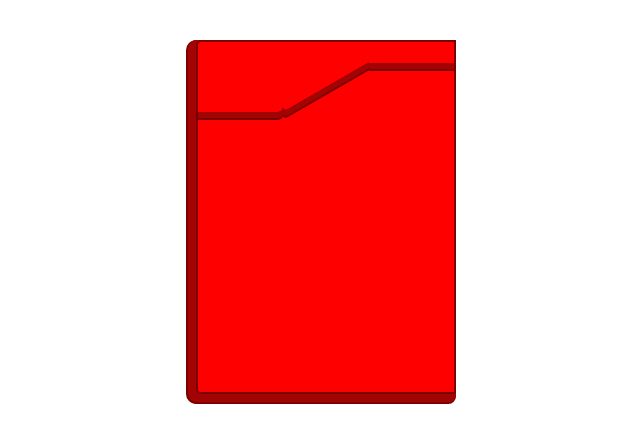
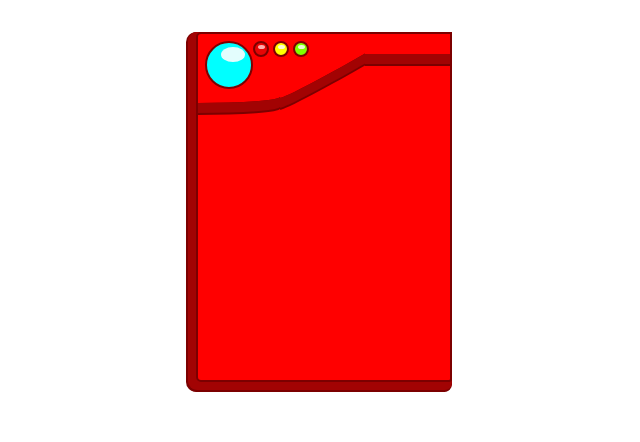
Before and after one commit to LeonardoPinheiroLacerda/MyPokedex, a plain HTML site: page index.html in a window 1280 px wide. Shown: the whole page, without its empty margins (316-956 px from the left). Drawn offline with Linux system fonts and the light colour scheme.

Commit message:
Pokedex top

```diff
--- a/index.html
+++ b/index.html
@@ -14,6 +14,19 @@
           <div class="pokedex-top-col pokedex-top-1"></div>
           <div class="pokedex-top-col pokedex-top-2"></div>
           <div class="pokedex-top-col pokedex-top-3"></div>
+
+          <div class="blue-light">
+            <div class="reflection"></div>
+          </div>
+          <div class="light red">
+            <div class="reflection"></div>
+          </div>
+          <div class="light yellow">
+            <div class="reflection"></div>
+          </div>
+          <div class="light green">
+            <div class="reflection"></div>
+          </div>
         </div>
       </div>
     </main>
--- a/style.css
+++ b/style.css
@@ -2,7 +2,13 @@
   --border-color: rgb(124, 0, 0);
   --case-color: red;
   --case-first-shadow: rgb(162, 3, 3);
-  --case-second-shadow: rgb(124, 0, 0);
+  --case-second-shadow: var(--border-color);
+}
+
+*{
+  margin: 0px;
+  padding: 0px;
+  box-sizing: border-box;
 }
 
 body {
@@ -34,28 +40,91 @@ body {
 }
 
 .pokedex-top-col {
-  width: 33.333%;
   height: 100%;
 }
 
 .pokedex-top-1 {
-  /* background-color: blue; */
-  border-radius: 0px 0px 5px 0px;
+  border-radius: 0px 0px 200px 0px / 0px 0px 15px 0px;
+  width:33%;
 }
 
 .pokedex-top-2 {
-  /* background-color: cyan; */
-  border-radius: 0px 0px 0px 5px;
+  border-radius: 0px 0px 0px 200px / 0px 0px 0px 12px;
   height: 64%;
   transform: skewY(150deg);
   width: 34%;
+  border-left-style: none;
 }
 
 .pokedex-top-3 {
   /* background-color: purple; */
-  height: 30% !important;
+  height: 29% !important;
+  width: 34%;
 }
 
 .pokedex-top-1, .pokedex-top-2, .pokedex-top-3 {
-  box-shadow: 0px 6px 0px 0px var(--case-first-shadow), 0px 8px 0px 0px var(--case-second-shadow);
+  box-shadow: 0px 10px 0px var(--case-first-shadow), 0px 12px 0px var(--case-second-shadow);
 }
+
+.blue-light{
+  position: absolute;
+  top: 7px;
+  left: 7px;
+  background-color: cyan;
+  width: 3rem;
+  height: 3rem;
+  border-radius: 100%;
+  border: 2px solid var(--border-color);
+}
+
+.blue-light .reflection{
+  width:55%;
+  height:35%;
+  border-radius: 100%;
+  background-color: rgb(227, 253, 253);
+  margin: 4px 14px;
+}
+
+.light{
+  position:absolute;
+  top: 7px;
+  width: 1rem;
+  height: 1rem;
+  border-radius: 100%;
+}
+
+.light .reflection{
+  width:55%;
+  height:35%;
+  border-radius: 100%;
+  background-color: white;
+  margin: 2px 3px;
+}
+
+.red{
+  left:55px;
+  background-color: rgb(231, 5, 5);
+  border: 2px solid var(--border-color);
+}
+
+.red .reflection{
+  background-color: rgb(252, 174, 174) !important;
+}
+
+.yellow{
+  left:75px;
+  background-color: yellow;
+  border: 2px solid var(--border-color);
+}
+.yellow .reflection{
+  background-color: rgb(253, 253, 217) !important;
+}
+
+.green{
+  left:95px;
+  background-color: chartreuse;
+  border: 2px solid var(--border-color);
+}
+.green .reflection{
+  background-color: rgb(234, 252, 216) !important;
+}
```
